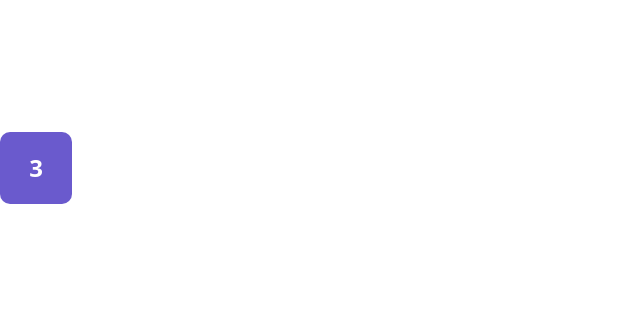
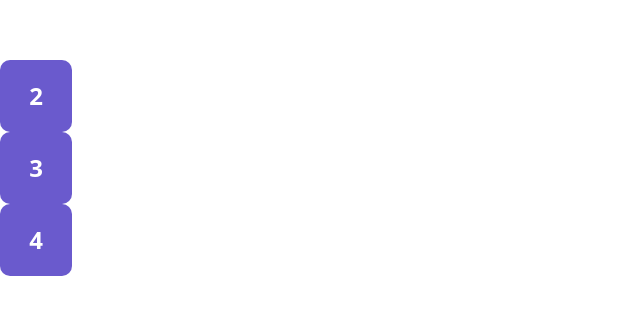
Before and after one commit to Pratik-Kharadhara/react-learning, a React (Vite) app in the folder Component-design/: page / in a window 1280 px wide. Shown: the part 232-546 px from the top of the page, without its empty margins (0-640 px from the left). Built offline with nearby package versions, Linux system fonts and the light colour scheme.

Commit message:
adding features

```diff
--- a/Component-design/src/App.jsx
+++ b/Component-design/src/App.jsx
@@ -1,9 +1,11 @@
 import Die from "./Die"
+import Dice from "./Dice"
 function App() {
 
   return (
     <>
-      <Die value={3}/>
+      <Dice dice={[2,3,4]} />
+      {/* {<Die value={2}/>} */}
     </>
   )
 }
--- a/Component-design/src/assets/Dice.jsx
+++ b/Component-design/src/Dice.jsx
@@ -1,18 +1,18 @@
-import Die from "../Die"
+import Die from "./Die"
 
 export default function Dice({ dice , color}){
 
     return (
-        <>
+
             <section className="Dice">
-                {
+                {//map on no of dice so that create that no of dice
                     dice.map((v,i)=>{
-                            <Die key={i} value={v} color={color}/>
+                        console.log('i am reaching here ')
+                        return <Die key={i} value={v} color={color}/>
                     })
                 }
 
                 </section>
-        </>
     )
 
 }
--- a/Component-design/src/Die.jsx
+++ b/Component-design/src/Die.jsx
@@ -1,7 +1,7 @@
 import "./Die.css"
-export default function Die({value , }){
+export default function Die({value , color= "slateblue"}){
         return (
-            <div className="Die" >
+            <div className="Die" style={{backgroundColor: color}} >
                 {value}
             </div>
         )
```
